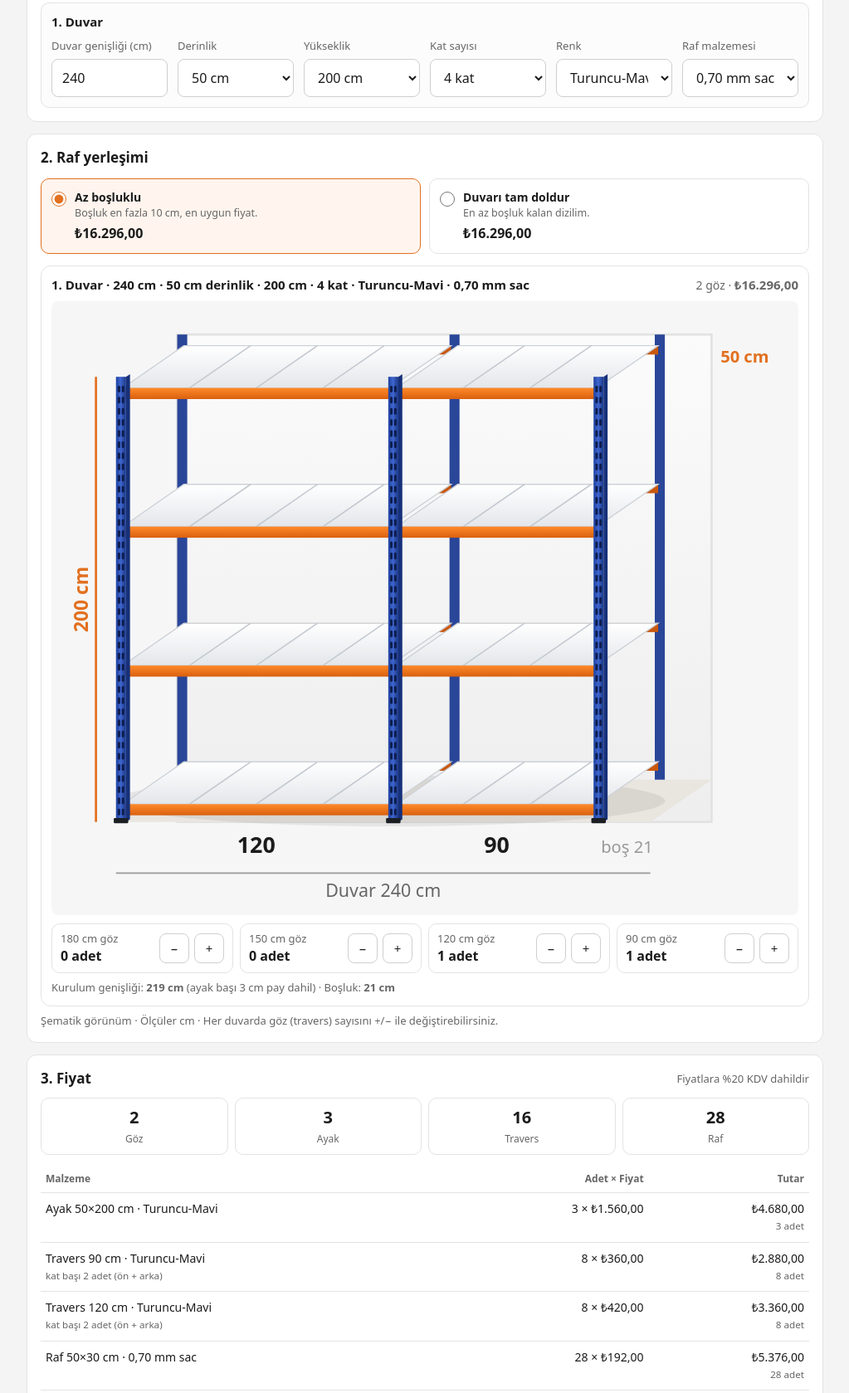
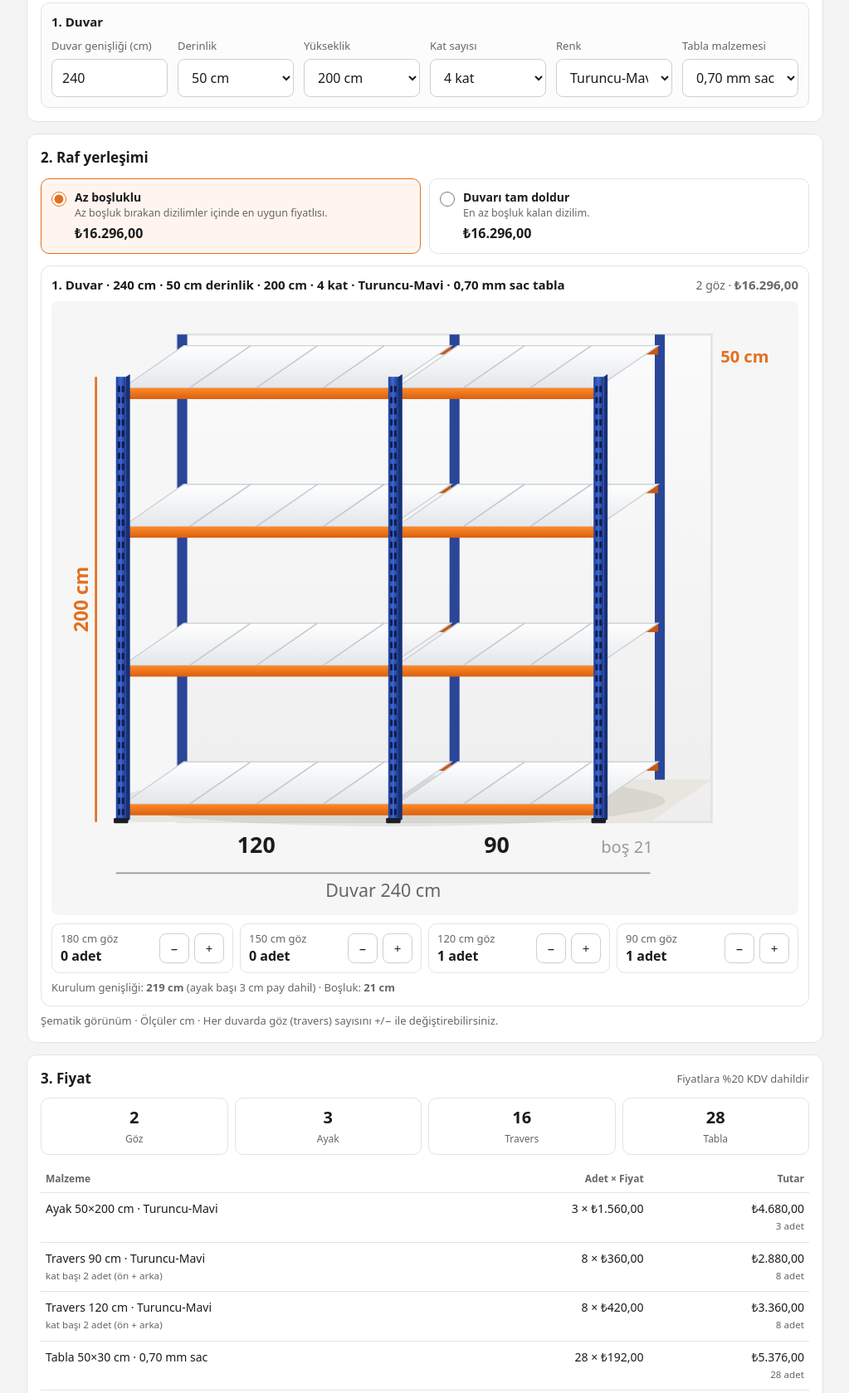
Before and after one commit to kinatawo00/D-KKAN, a plain HTML site: page hafif-rack.html in a window 1280 px wide. Shown: the part 149-1828 px from the top of the page at 83% size, without its empty margins (128-1151 px from the left). Drawn offline with Linux system fonts and the light colour scheme.

Commit message:
Hafif rack: Az boşluklu seçeneğinde önce fiyat, tabla tabiri
- En az boşluktan en fazla 15 cm fazla boşluk bırakan dizilimler içinden en ucuzu seçilir
- Raf yerine tabla tabiri kullanıldı (sac tabla, sunta tabla)

Co-Authored-By: Claude Opus 5.5 <noreply@anthropic.com>
Claude-Session: https://claude.ai/code/session_0196s8oYj82xuJDiVUCnvjni

```diff
--- a/hafif-rack.html
+++ b/hafif-rack.html
@@ -8,7 +8,7 @@
   // Fiyatlar KDV HARİÇ girilir; ekranda KDV eklenmiş hâli gösterilir.
   var AYAR = {
     whatsapp: "905376605348",
-    derinlikler: [40, 50, 60, 70, 80, 90],        // ayak ve raf derinliği (cm)
+    derinlikler: [40, 50, 60, 70, 80, 90],        // ayak ve tabla derinliği (cm)
     yukseklikler: [200, 250],                     // ayak yüksekliği (cm)
     ayakFiyati: {                                 // yükseklik -> derinlik -> TL
       200: { 40: 1300, 50: 1300, 60: 1300, 70: 1300, 80: 1450, 90: 1450 },
@@ -16,21 +16,24 @@
     },
     traversler: [180, 150, 120, 90],              // travers (göz) boyları, büyükten küçüğe
     traversFiyati: { 90: 300, 120: 350, 150: 400, 180: 450 },
-    rafEni: 30,                                   // raflar hep 30 cm genişliğinde
-    rafFiyati: { 40: 140, 50: 160, 60: 180, 70: 200, 80: 250, 90: 300 },   // 0,70 mm sac raf, derinliğe göre (TL)
+    rafEni: 30,                                   // tablalar hep 30 cm genişliğinde
+    rafFiyati: { 40: 140, 50: 160, 60: 180, 70: 200, 80: 250, 90: 300 },   // 0,70 mm sac tabla, derinliğe göre (TL)
     // Renk seçenekleri: ayak ve travers fiyatı bu çarpanla hesaplanır
     renkler: {
       standart: { ad: "Turuncu-Mavi", carpan: 1 },
       beyaz: { ad: "Beyaz", carpan: 0.8 }        // beyazda ayak ve travers %20 daha ucuz
     },
-    // Raf malzemesi: 0,70 mm sac fiyatına eklenecek fark (TL, raf başına)
+    // Tabla malzemesi: 0,70 mm sac tabla fiyatına eklenecek fark (TL, tabla başına)
     raflar: {
-      sac070: { ad: "0,70 mm sac", kisa: "0,70 mm sac", fark: 0 },
-      sac100: { ad: "1 mm sac", kisa: "1 mm sac", fark: 100 },
-      sunta: { ad: "1,8 sunta", kisa: "sunta", fark: -50 }
+      sac070: { ad: "0,70 mm sac tabla", kisa: "0,70 mm sac", fark: 0 },
+      sac100: { ad: "1 mm sac tabla", kisa: "1 mm sac", fark: 100 },
+      sunta: { ad: "1,8 sunta tabla", kisa: "1,8 sunta", fark: -50 }
     },
     ayakPayi: 3,                                  // her ayağın genişliğe eklediği pay (cm)
-    azBosluk: 10,                                 // "Az boşluklu" seçeneğinde en fazla boşluk (cm)
+    // "Az boşluklu" seçeneği: ÖNCE FİYAT, SONRA BOŞLUK.
+    // En az boşluk bırakan dizilimden en fazla bu kadar (cm) fazla boşluk bırakan
+    // dizilimler arasından EN UCUZU seçilir. Örn. 10 cm ve 15 cm boşluklu iki seçenekten ucuz olanı.
+    fiyatPayi: 15,
     kdv: 0.20,
     varsayilanKat: { 200: 4, 250: 5 },
     enFazlaDuvar: 8
@@ -99,7 +102,7 @@
 
   var T_ = AYAR.traversler;
   var MODLAR = [
-    { id: "az", ad: "Az boşluklu", ac: "Boşluk en fazla " + AYAR.azBosluk + " cm, en uygun fiyat." },
+    { id: "az", ad: "Az boşluklu", ac: "Az boşluk bırakan dizilimler içinde en uygun fiyatlısı." },
     { id: "dolu", ad: "Duvarı tam doldur", ac: "En az boşluk kalan dizilim." }
   ];
   var duvarOpt = ""; for (var i2 = 1; i2 <= AYAR.enFazlaDuvar; i2++) duvarOpt += '<option value="' + i2 + '">' + i2 + " duvar</option>";
@@ -113,7 +116,7 @@
     '<div id="rk-ws"></div>' +
     '<p class="rk-n">Şematik görünüm · Ölçüler cm · Her duvarda göz (travers) sayısını +/− ile değiştirebilirsiniz.</p></div>' +
     '<div class="rk-k"><div class="rk-hd"><h3>3. Fiyat</h3><span class="rk-n" style="margin:0">Fiyatlara %' + AYAR.kdv * 100 + " KDV dahildir</span></div>" +
-    '<div class="rk-st"><div><b id="rk-s1"></b><span>Göz</span></div><div><b id="rk-s2"></b><span>Ayak</span></div><div><b id="rk-s3"></b><span>Travers</span></div><div><b id="rk-s4"></b><span>Raf</span></div></div>' +
+    '<div class="rk-st"><div><b id="rk-s1"></b><span>Göz</span></div><div><b id="rk-s2"></b><span>Ayak</span></div><div><b id="rk-s3"></b><span>Travers</span></div><div><b id="rk-s4"></b><span>Tabla</span></div></div>' +
     '<table><thead><tr><th>Malzeme</th><th class="r hs">Adet × Fiyat</th><th class="r">Tutar</th></tr></thead><tbody id="rk-b"></tbody></table>' +
     '<div class="rk-t"><div><div class="lb">Toplam (KDV dahil)</div><div class="big" id="rk-tt"></div><div class="lb">Montaj ve nakliye dahil değildir.</div></div>' +
     '<button class="rk-wa" id="rk-wa">WhatsApp ile sipariş ver</button></div></div>';
@@ -170,7 +173,7 @@
     dene(0, W, [0, 0, 0, 0], 0, 0);
     var sonuc = {}; T_.forEach(function (L) { sonuc[L] = 0; });
     if (adaylar.length) {
-      var limit = mod === "az" ? Math.max(AYAR.azBosluk, enAz) : Infinity, best = null;
+      var limit = mod === "az" ? enAz + AYAR.fiyatPayi : Infinity, best = null;
       adaylar.forEach(function (c) {
         if (c.bos > limit + 1e-9) return;
         var key = mod === "dolu" ? [c.bos, c.f, c.n, c.fark] : [c.f, c.bos, c.n, c.fark];
@@ -198,7 +201,7 @@
       T_.forEach(function (L) {
         if (!x.a[L]) return;
         ekle("2|" + (1000 + L) + "|" + dv.r, "Travers " + L + " cm · " + renk, "kat başı 2 adet (ön + arka)", x.a[L] * 2 * dv.k, travF(dv, L));
-        ekle("3|" + (100 + dv.d) + "|" + dv.t, "Raf " + dv.d + "×" + AYAR.rafEni + " cm · " + AYAR.raflar[dv.t].ad, "", x.a[L] * rafAdet(L) * dv.k, rafF(dv));
+        ekle("3|" + (100 + dv.d) + "|" + dv.t, "Tabla " + dv.d + "×" + AYAR.rafEni + " cm · " + AYAR.raflar[dv.t].kisa, "", x.a[L] * rafAdet(L) * dv.k, rafF(dv));
       });
     });
     var satir = sira.sort().map(function (k) { return kalem[k]; });
@@ -206,7 +209,7 @@
     return { satir: satir, n: n, ayak: ayak, trav: trav, raf: raf, ara: ara };
   }
 
-  // Hafif rack çizimi (eğik perspektif): mavi ayaklar, turuncu traversler, beyaz raflar
+  // Hafif rack çizimi (eğik perspektif): ayaklar, traversler ve tablalar
   function ciz(svg, a, dv, id) {
     var beyaz = dv.r === "beyaz", sunta = dv.t === "sunta";
     var RK = beyaz
@@ -254,7 +257,7 @@
         var x0 = g.x, x1 = g.x + g.L;
         // arka travers
         s += rect(x0 + ox, y - oy, x1 - x0, bh * 0.8, RK.tArka, RK.kenar);
-        // raf yüzeyi ve 30 cm'lik ek yerleri
+        // tabla yüzeyi ve 30 cm'lik ek yerleri
         s += poly([[x0, y], [x1, y], [x1 + ox, y - oy], [x0 + ox, y - oy]], "url(#rk-gs" + id + ")", ' stroke="#cdd2d8" stroke-width=".5"');
         for (var e = g.x + AYAR.rafEni; e < g.x + g.L - 1; e += AYAR.rafEni) s += line(e, y, e + ox, y - oy, RF.ek, 0.6);
         if (sunta) s += rect(x0, y - 1.8, x1 - x0, 1.8, RF.on);
@@ -301,7 +304,7 @@
         '<label class="rk-f">Yükseklik' + sec(i, "h", AYAR.yukseklikler, " cm", d.h) + "</label>" +
         '<label class="rk-f">Kat sayısı' + sec(i, "k", katlar, " kat", d.k) + "</label>" +
         '<label class="rk-f">Renk' + sec2(i, "r", AYAR.renkler, d.r) + "</label>" +
-        '<label class="rk-f">Raf malzemesi' + sec2(i, "t", AYAR.raflar, d.t) + "</label>" +
+        '<label class="rk-f">Tabla malzemesi' + sec2(i, "t", AYAR.raflar, d.t) + "</label>" +
         "</div></div>";
     }).join("");
   }
@@ -344,7 +347,7 @@
     var satirlar = ["Merhaba, hafif rack hesaplama sayfasından yazıyorum."];
     S.duvarlar.forEach(function (d, i) {
       var u = T_.filter(function (L) { return d.adet[L]; }).map(function (L) { return d.adet[L] + " adet " + L + " cm göz"; }).join(", ");
-      satirlar.push((i + 1) + ". duvar (" + cm(d.w) + " cm, " + d.d + " cm derinlik, " + d.h + " cm yükseklik, " + d.k + " kat, " + AYAR.renkler[d.r].ad + ", " + AYAR.raflar[d.t].ad + " raf): " + (u || "-"));
+      satirlar.push((i + 1) + ". duvar (" + cm(d.w) + " cm, " + d.d + " cm derinlik, " + d.h + " cm yükseklik, " + d.k + " kat, " + AYAR.renkler[d.r].ad + ", " + AYAR.raflar[d.t].ad + "): " + (u || "-"));
     });
     b.satir.forEach(function (x) { satirlar.push("• " + x.ad + ": " + x.adet + " adet"); });
     satirlar.push("Toplam: " + kd(b.ara) + " (KDV dahil)");
```
Also changed, not shown: hafif-rack-kodu.html (+19 -16 lines), kendi-rafini-hesapla.html (+19 -16 lines), hafif-rack-kodu.txt, kendi-rafini-hesapla.txt.
